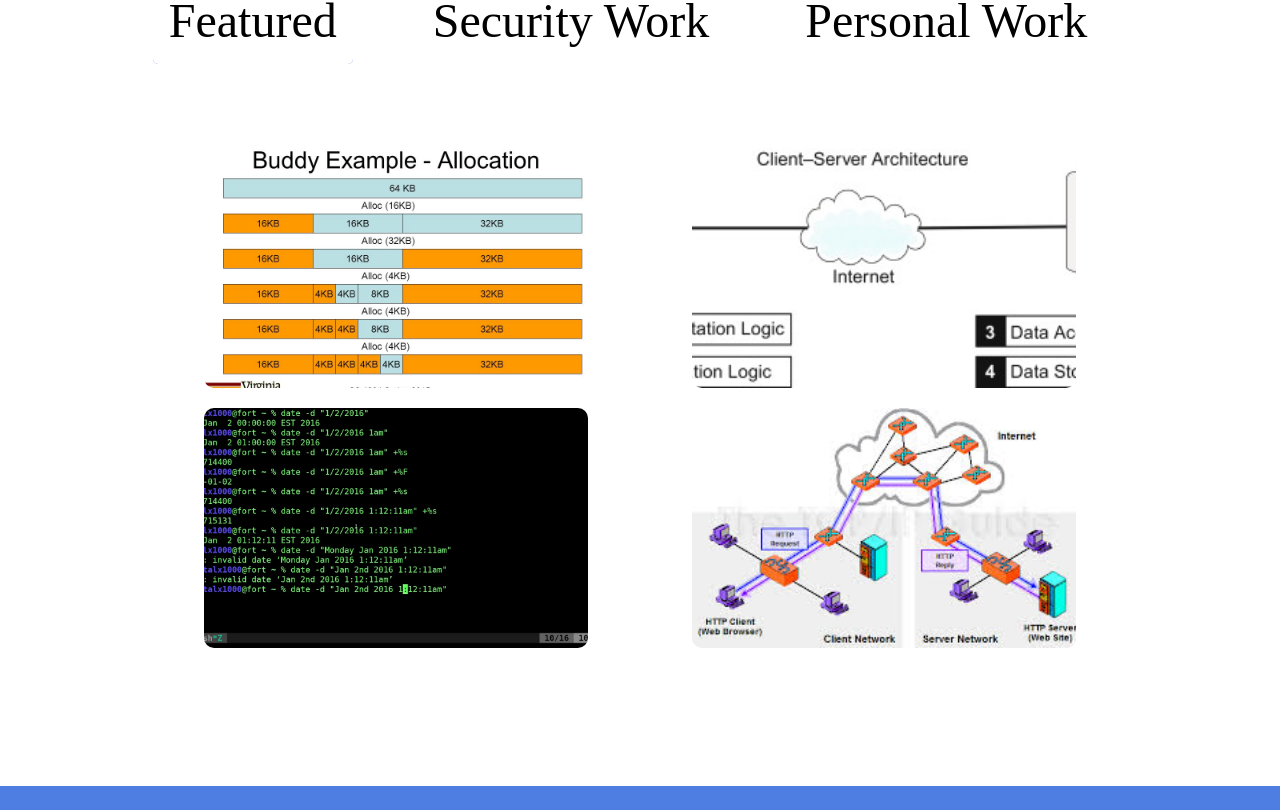
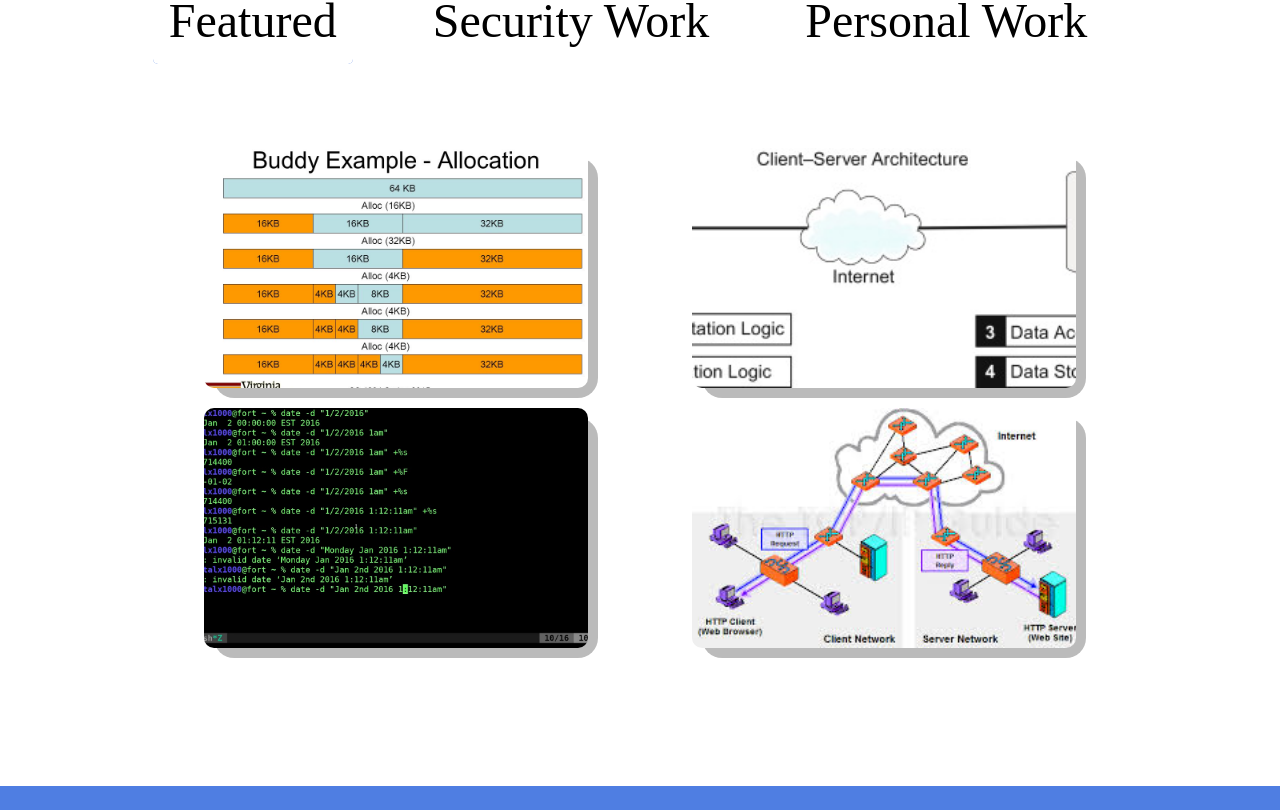
Before and after one commit to ValRobichaux/port2.0, a React (Create React App) app: page / in a window 1280 px wide. Shown: the part 1170-1980 px from the top of the page. Built offline with nearby package versions, Linux system fonts and the light colour scheme; the HTML template or start-up script is replaced by a standard one; a web font is replaced by a local one.

Commit message:
added box shadows to most cards

```diff
--- a/src/components/portfolio/Portfolio.scss
+++ b/src/components/portfolio/Portfolio.scss
@@ -54,6 +54,7 @@
       justify-content: center;
       color: rgb(79, 126, 226);
       position: relative;
+      box-shadow: 10px 10px rgba(0, 0, 0, 0.267);
 
       h3 {
         position: absolute;
@@ -113,19 +114,22 @@
   .animate {
     animation-duration: 0.3s;
     animation-name: animate-fade;
-    animation-delay: 0.0s;
+    animation-delay: 0s;
     animation-fill-mode: backwards;
   }
 
   @keyframes animate-fade {
-      0% { opacity: 0; }
-    100% { opacity: 1; }
+    0% {
+      opacity: 0;
+    }
+    100% {
+      opacity: 1;
+    }
   }
-
 
   .animate.pop {
     animation-name: animate-pop;
-    animation-timing-function: cubic-bezier(.26,.53,.74,1.48);
+    animation-timing-function: cubic-bezier(0.26, 0.53, 0.74, 1.48);
   }
 
   @keyframes animate-pop {
--- a/src/components/works/Works.scss
+++ b/src/components/works/Works.scss
@@ -55,6 +55,7 @@
           align-items: center;
           justify-content: center;
           overflow: hidden;
+          box-shadow: 20px 20px rgba(0, 0, 0, 0.267);
 
           .left {
             flex: 4;
@@ -182,7 +183,7 @@
                   height: 50px;
                 }
                 h2 {
-                  font-size:24px;
+                  font-size: 24px;
                   margin-top: 0.5rem;
                 }
                 p {
```
